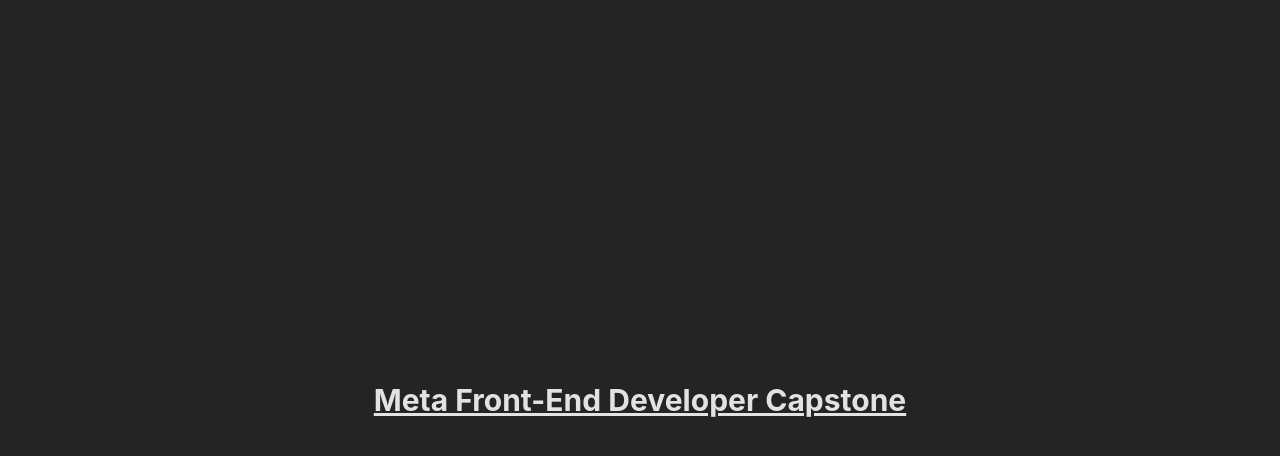
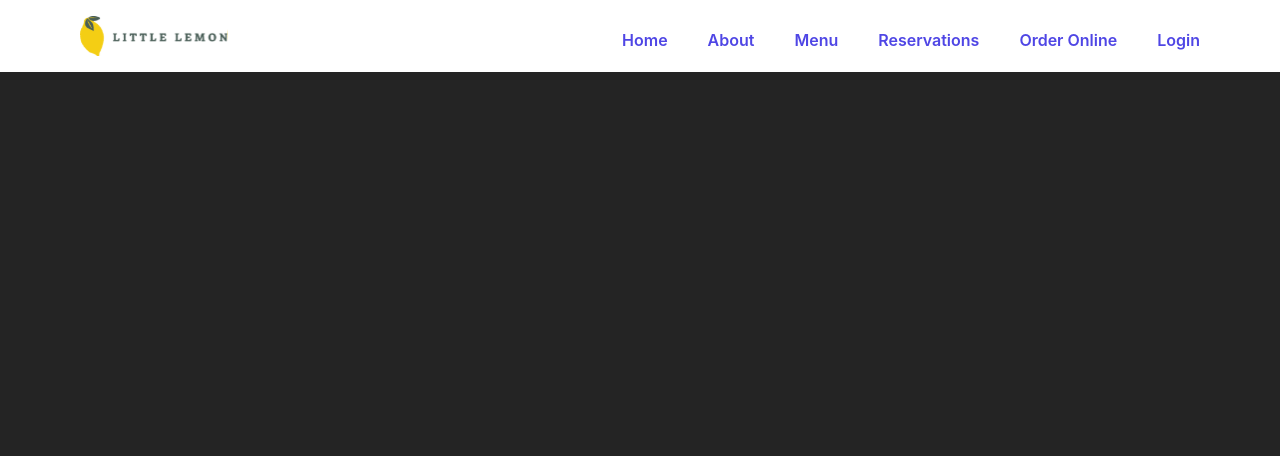
Before and after one commit to resendeleonardo/meta-frontend-developer-capstone, a React (Vite) app in the folder frontend-developer-capstone/: page / in a window 1280 px wide. Shown: the top 456 px of the page. Built offline with nearby package versions, Linux system fonts and the light colour scheme.

Commit message:
add navbar

```diff
--- a/frontend-developer-capstone/src/App.css
+++ b/frontend-developer-capstone/src/App.css
@@ -1,6 +1,6 @@
-#root {
+/* #root {
   max-width: 1280px;
   margin: 0 auto;
   padding: 2rem;
   text-align: center;
-}
+} */
--- a/frontend-developer-capstone/src/App.tsx
+++ b/frontend-developer-capstone/src/App.tsx
@@ -1,9 +1,13 @@
+import { Route, Routes } from "react-router-dom";
 import "./App.css";
+import Navbar from "./components/Navbar";
 
 function App() {
   return (
     <>
-      <h1 className="text-3xl font-bold underline">Meta Front-End Developer Capstone</h1>
+      <Routes>
+        <Route path="/" element={<Navbar />} />
+      </Routes>
     </>
   );
 }
--- /dev/null
+++ b/frontend-developer-capstone/src/components/Navbar.tsx
@@ -0,0 +1,62 @@
+import { Link } from "react-router-dom";
+import logo from "../assets/logo.svg";
+
+const Navbar = () => {
+  return (
+    <>
+      <nav className="flex flex-row items-center justify-between py-4 px-5 sm:px-20 bg-white">
+        {/* Desktop Navigation Menu */}
+        <div>
+          <Link to="/">
+            <img src={logo} alt="logo" />
+          </Link>
+        </div>
+        <div className="hidden lg:block">
+          <ul className="flex flex-row gap-10">
+            <Link
+              to="/"
+              className="mt-2 font-semibold leading-6 text-indigo-600 hover:text-indigo-500 cursor-pointer"
+            >
+              Home
+            </Link>
+            <Link
+              to="/"
+              className="mt-2 font-semibold leading-6 text-indigo-600 hover:text-indigo-500 cursor-pointer"
+            >
+              About
+            </Link>
+            <Link
+              to="/"
+              className="mt-2 font-semibold leading-6 text-indigo-600 hover:text-indigo-500 cursor-pointer"
+            >
+              Menu
+            </Link>
+            <Link
+              to="/"
+              className="mt-2 font-semibold leading-6 text-indigo-600 hover:text-indigo-500 cursor-pointer"
+            >
+              Reservations
+            </Link>
+            <Link
+              to="/"
+              className="mt-2 font-semibold leading-6 text-indigo-600 hover:text-indigo-500 cursor-pointer"
+            >
+              Order Online
+            </Link>
+            <Link
+              to="/"
+              className="mt-2 font-semibold leading-6 text-indigo-600 hover:text-indigo-500 cursor-pointer"
+            >
+              Login
+            </Link>
+          </ul>
+        </div>
+
+        {/* Mobile Navigation Menu */}
+        {/* Code here... */}
+      </nav>
+    </>
+  );
+};
+
+export default Navbar;
--- a/frontend-developer-capstone/src/index.css
+++ b/frontend-developer-capstone/src/index.css
@@ -13,13 +13,13 @@
   -moz-osx-font-smoothing: grayscale;
 }
 
-body {
+/* body {
   margin: 0;
   display: flex;
   place-items: center;
   min-width: 320px;
   min-height: 100vh;
-}
+} */
 
 /* Tailwind directives */
 @tailwind base;
--- a/frontend-developer-capstone/src/main.tsx
+++ b/frontend-developer-capstone/src/main.tsx
@@ -2,9 +2,12 @@
 import ReactDOM from 'react-dom/client'
 import App from './App.tsx'
 import './index.css'
+import { BrowserRouter } from 'react-router-dom'
 
 ReactDOM.createRoot(document.getElementById('root')!).render(
   <React.StrictMode>
-    <App />
+    <BrowserRouter>
+      <App />
+    </BrowserRouter>
   </React.StrictMode>,
 )
```
Also changed, not shown: frontend-developer-capstone/src/assets/logo.svg (added).
